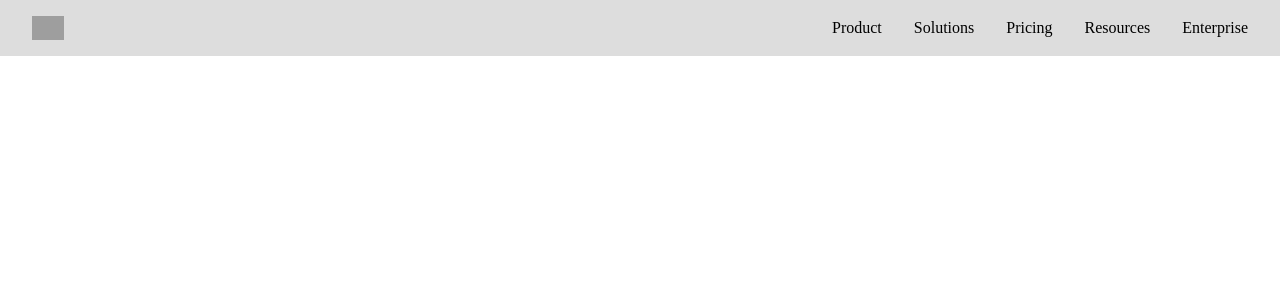
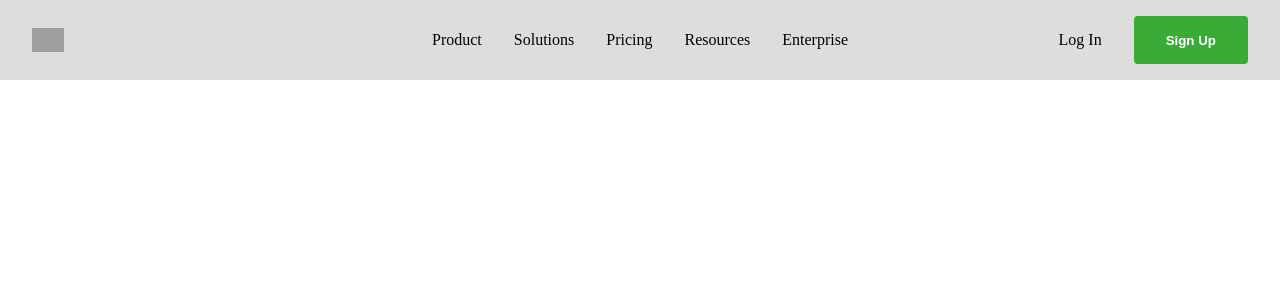
Before and after one commit to linear14/react-playground, a React (Create React App) app in the folder miridih-slido/miridih-slido/: page / in a window 1280 px wide. Shown: the top 300 px of the page. Built offline with nearby package versions, Linux system fonts and the light colour scheme; grey boxes are pictures that could not be loaded; what emotion-reset would draw is missing.

Commit message:
[slido] feat: 헤더영역 레이아웃 잡기 및 버튼 공통 컴포넌트 제작

```diff
--- a/miridih-slido/miridih-slido/src/App.tsx
+++ b/miridih-slido/miridih-slido/src/App.tsx
@@ -18,6 +18,10 @@ const resetCss = css`
   *::after {
     box-sizing: border-box;
   }
+
+  button {
+    border: none;
+  }
 `;
 
 function App() {
--- /dev/null
+++ b/miridih-slido/miridih-slido/src/components/common/Button.tsx
@@ -0,0 +1,29 @@
+import styled from "@emotion/styled";
+
+const Container = styled.button`
+  height: 48px;
+  padding: 0 2rem;
+
+  color: white;
+  background-color: #39ac37;
+  border-radius: 4px;
+  font-weight: bold;
+  cursor: pointer;
+
+  display: flex;
+  align-items: center;
+
+  &:hover {
+    background-color: black;
+  }
+`;
+
+interface Props {
+  children: React.ReactNode;
+}
+
+const Button = ({ children }: Props) => {
+  return <Container>{children}</Container>;
+};
+
+export default Button;
--- /dev/null
+++ b/miridih-slido/miridih-slido/src/components/header/auth-list.tsx
@@ -0,0 +1,22 @@
+/** @jsxImportSource @emotion/react */
+
+import { jsx } from "@emotion/react";
+import styled from "@emotion/styled";
+import Button from "../common/Button";
+
+const Container = styled.div`
+  display: flex;
+  align-items: center;
+  gap: 32px;
+`;
+
+const AuthList = () => {
+  return (
+    <Container>
+      <div>Log In</div>
+      <Button>Sign Up</Button>
+    </Container>
+  );
+};
+
+export default AuthList;
--- a/miridih-slido/miridih-slido/src/components/header/category-list/index.tsx
+++ b/miridih-slido/miridih-slido/src/components/header/category-selector/index.tsx
@@ -6,8 +6,11 @@ import { Category } from "../../../types/category";
 import Item from "./item";
 
 const Container = styled.div`
+  position: absolute;
+  left: 50%;
+  transform: translateX(-50%);
+
   display: flex;
-  justify-self: center;
   align-items: center;
   gap: 32px;
 `;
--- a/miridih-slido/miridih-slido/src/components/header/index.tsx
+++ b/miridih-slido/miridih-slido/src/components/header/index.tsx
@@ -3,7 +3,8 @@
 import { jsx } from "@emotion/react";
 import styled from "@emotion/styled";
 import { Category } from "../../types/category";
-import CategoryList from "./category-list";
+import AuthList from "./auth-list";
+import CategorySelector from "./category-selector";
 import Logo from "./logo";
 
 const Container = styled.div`
@@ -12,6 +13,7 @@ const Container = styled.div`
 `;
 
 const NavContainer = styled.nav`
+  position: relative;
   width: 1280px;
   max-width: 1280px;
   padding: 0 32px;
@@ -31,7 +33,8 @@ const Header = ({ categoryList }: Props) => {
     <Container>
       <NavContainer>
         <Logo />
-        <CategoryList list={categoryList} />
+        <CategorySelector list={categoryList} />
+        <AuthList />
       </NavContainer>
     </Container>
   );
```
Also changed, not shown: miridih-slido/miridih-slido/src/components/header/category-selector/item.tsx (renamed from miridih-slido/miridih-slido/src/components/header/category-list/item.tsx), miridih-slido/miridih-slido/src/components/header/category-selector/sub-category-dropdown.tsx (renamed from miridih-slido/miridih-slido/src/components/header/category-list/sub-category-dropdown.tsx).
